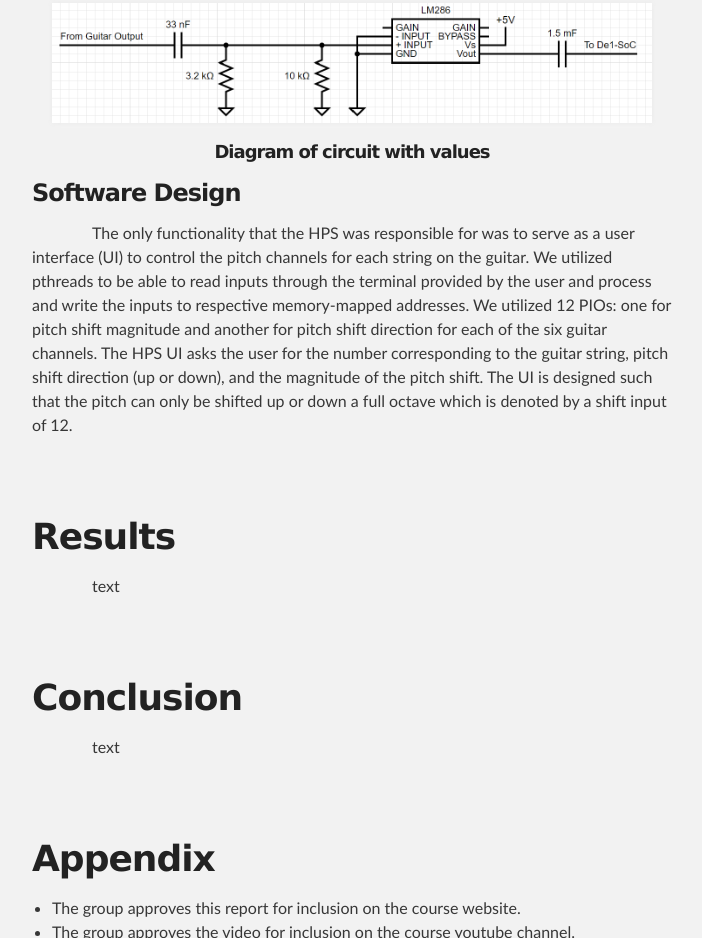
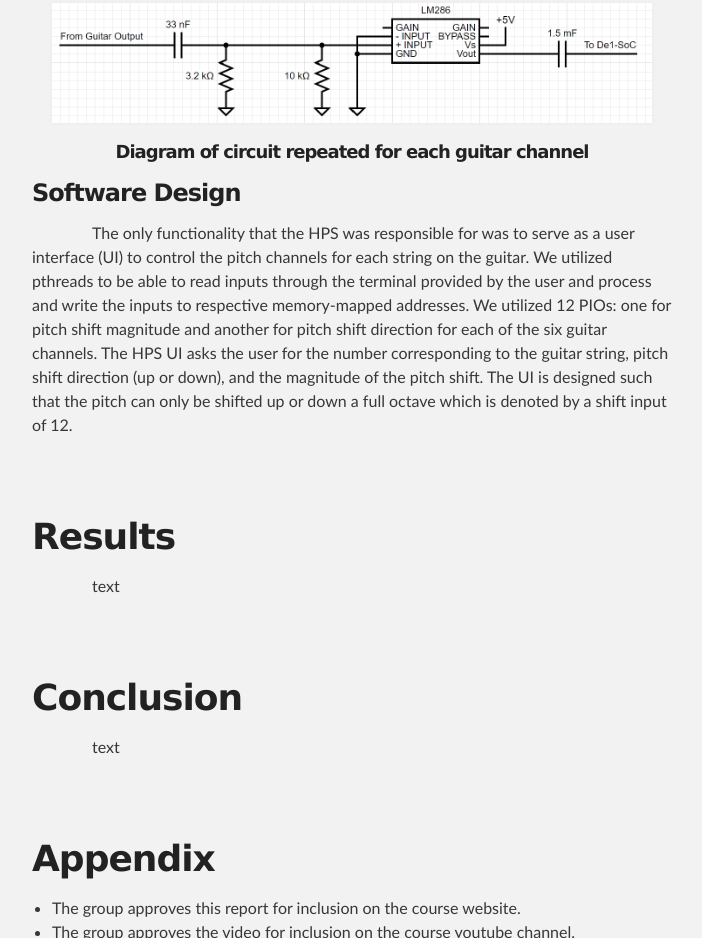
Before and after one commit to JacobLashin/cds258_eph48_jwl266_ECE5760_FinalProject, a plain HTML site: page index.html in a window 1280 px wide. Shown: the part 8284-9222 px from the top of the page, without its empty margins (288-990 px from the left). Drawn offline with Linux system fonts and the light colour scheme.

Commit message:
fixed typo

```diff
--- a/index.html
+++ b/index.html
@@ -83,7 +83,7 @@
         <h5 style="text-align:center">The offset and amplifier circuit with filters</h5>
         <br>
         <p style="text-align:center"><img src="images/circuit-diagram.png" alt="Circuit diagram" width="600" height="auto"></p>
-        <h5 style="text-align:center">Diagram of circuit with values</h5>
+        <h5 style="text-align:center">Diagram of circuit repeated for each guitar channel</h5>
         <h3>Software Design</h3>
         <p style="text-indent: 60px">The only functionality that the HPS was responsible for was to serve as a user interface (UI) to control the pitch channels for each string on the guitar. We utilized pthreads to be able to read inputs through the terminal provided by the user and process and write the inputs to respective memory-mapped addresses. We utilized 12 PIOs: one for pitch shift magnitude and another for pitch shift direction for each of the six guitar channels. The HPS UI asks the user for the number corresponding to the guitar string, pitch shift direction (up or down), and the magnitude of the pitch shift. The UI is designed such that the pitch can only be shifted up or down a full octave which is denoted by a shift input of 12.</p>
         <br>
```
